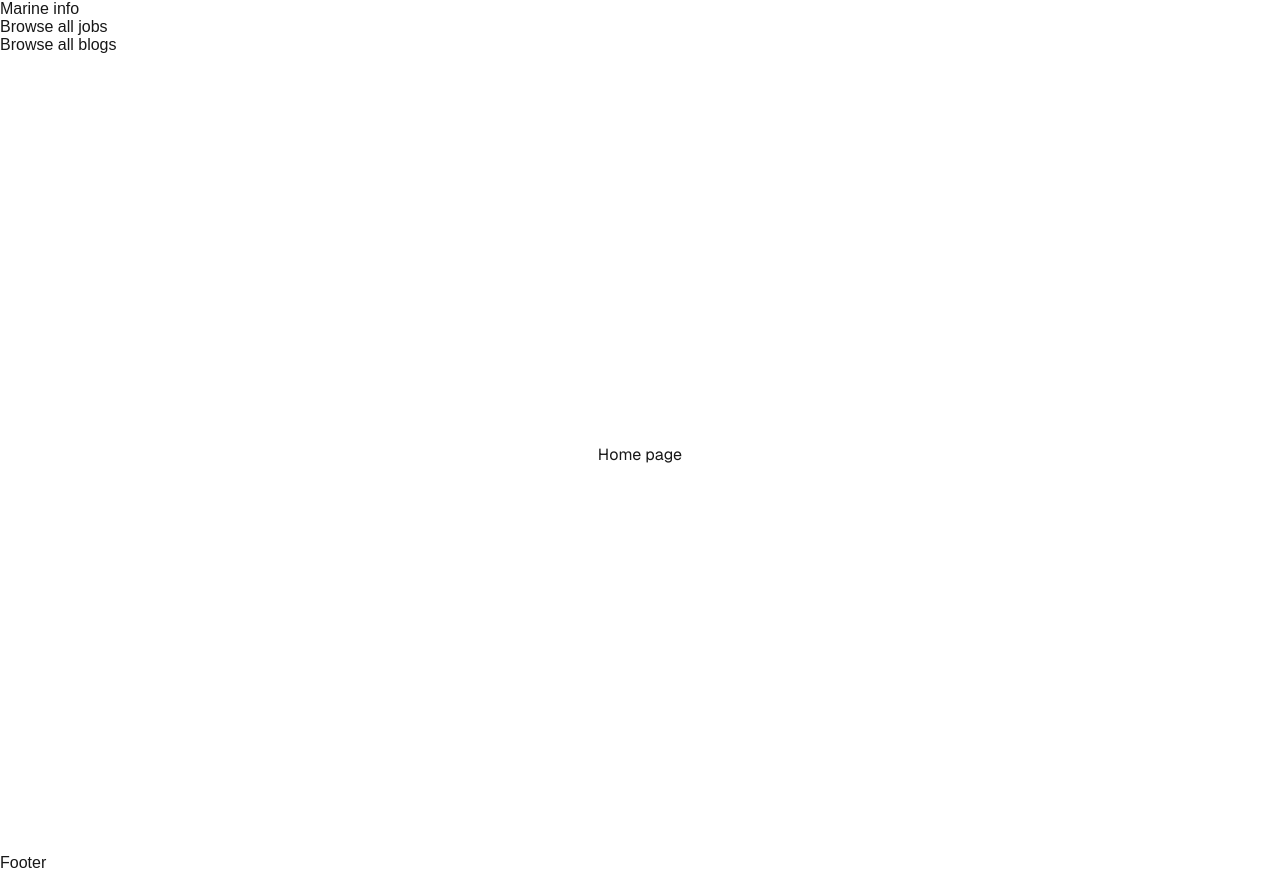
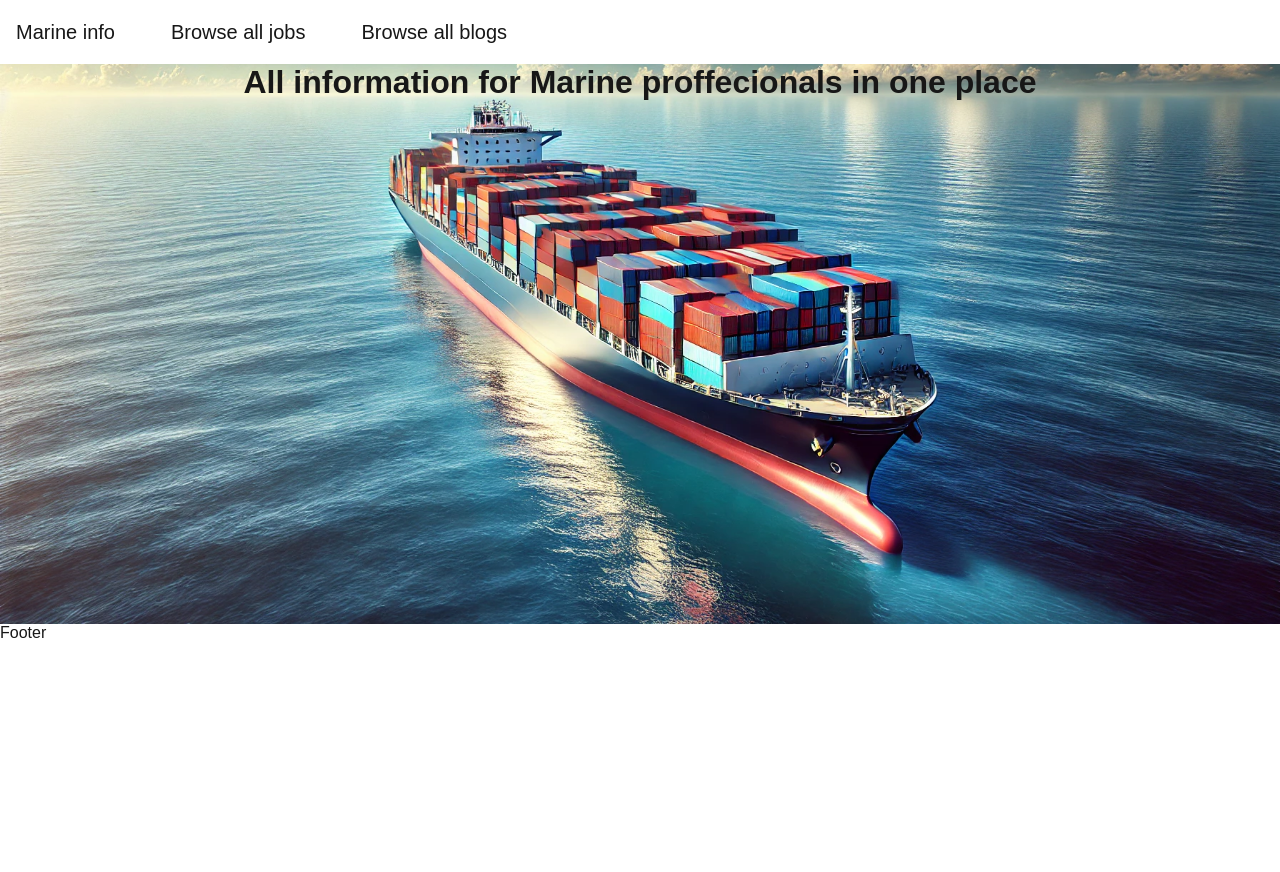
Before and after one commit to KostovPV/info-app, a Next.js app: page / in a window 1280 px wide. After the commit the page ends 800 px from the top, so only its background shows below. Built offline with nearby package versions, Linux system fonts and the light colour scheme.

Commit message:
Header and layout edited

```diff
--- a/app/components/Header/Header.js
+++ b/app/components/Header/Header.js
@@ -1,11 +1,12 @@
 import Image from "next/image";
 import Link from "next/link";
-
+import classes from './Header.module.css';
 
 
 export default function Header() {
     return <>
-        <ul>
+        <section className={classes.navigation}>
+            <ul className={classes.list}>
                 <li>
                     <Link href="/">
                         {/* <Image  alt="A plate with food on it" priority /> */}
@@ -19,5 +20,8 @@ export default function Header() {
                     <Link href="/blogs">Browse all blogs</Link>
                 </li>
             </ul>
+
+        </section>
+
     </>
 }
--- a/app/components/Header/Header.module.css
+++ b/app/components/Header/Header.module.css
@@ -0,0 +1,24 @@
+.navigation {
+    display: flex;
+    width: 100%;
+    height: 4rem;
+    justify-content: space-between;
+    align-items: center;
+}
+
+.list {
+    display: flex;
+    list-style: none;
+    padding: 0;
+    margin: 0;
+    list-style: none;
+    margin: 0;
+    padding: 0;
+    display: flex;
+    gap: 1.5rem;
+    /* font-family: 'Montserrat', sans-serif; */
+    font-size: 1.25rem;
+}
+.list li {
+    margin: 0.5rem 1rem;
+}
--- a/app/layout.js
+++ b/app/layout.js
@@ -22,11 +22,11 @@ export const metadata = {
 export default function RootLayout({ children }) {
   return (
     <html lang="en">
-      <Header />
       <body className={`${geistSans.variable} ${geistMono.variable}`}>
+        <Header />
         {children}
+        <Footer />
       </body>
-      <Footer />
     </html>
   );
 }
--- a/app/page.js
+++ b/app/page.js
@@ -4,8 +4,8 @@ import styles from "./page.module.css";
 export default function Home() {
   return (<>
     <div className={styles.page}>
+      <h1>All information for Marine proffecionals in one place</h1>
       <main className={styles.main}>
-        <p>Home page</p>
 
       </main>
 
--- a/app/page.module.css
+++ b/app/page.module.css
@@ -1,168 +1,16 @@
 .page {
-  --gray-rgb: 0, 0, 0;
-  --gray-alpha-200: rgba(var(--gray-rgb), 0.08);
-  --gray-alpha-100: rgba(var(--gray-rgb), 0.05);
+  min-height: 35rem;
+  display: flex;
+  flex-direction: column;
+  align-items: center;
+  background-image: url('/containerVessel.webp');
+  background-size: cover;
+  background-repeat: no-repeat;
+  background-position: center;
 
-  --button-primary-hover: #383838;
-  --button-secondary-hover: #f2f2f2;
-
-  display: grid;
-  grid-template-rows: 20px 1fr 20px;
-  align-items: center;
-  justify-items: center;
-  min-height: 100svh;
-  padding: 80px;
-  gap: 64px;
-  font-family: var(--font-geist-sans);
-}
-
-@media (prefers-color-scheme: dark) {
-  .page {
-    --gray-rgb: 255, 255, 255;
-    --gray-alpha-200: rgba(var(--gray-rgb), 0.145);
-    --gray-alpha-100: rgba(var(--gray-rgb), 0.06);
-
-    --button-primary-hover: #ccc;
-    --button-secondary-hover: #1a1a1a;
-  }
 }
 
 .main {
-  display: flex;
-  flex-direction: column;
-  gap: 32px;
-  grid-row-start: 2;
+  font-size: 1.2rem;
+  color: #f5eeee;
 }
-
-.main ol {
-  font-family: var(--font-geist-mono);
-  padding-left: 0;
-  margin: 0;
-  font-size: 14px;
-  line-height: 24px;
-  letter-spacing: -0.01em;
-  list-style-position: inside;
-}
-
-.main li:not(:last-of-type) {
-  margin-bottom: 8px;
-}
-
-.main code {
-  font-family: inherit;
-  background: var(--gray-alpha-100);
-  padding: 2px 4px;
-  border-radius: 4px;
-  font-weight: 600;
-}
-
-.ctas {
-  display: flex;
-  gap: 16px;
-}
-
-.ctas a {
-  appearance: none;
-  border-radius: 128px;
-  height: 48px;
-  padding: 0 20px;
-  border: none;
-  border: 1px solid transparent;
-  transition:
-    background 0.2s,
-    color 0.2s,
-    border-color 0.2s;
-  cursor: pointer;
-  display: flex;
-  align-items: center;
-  justify-content: center;
-  font-size: 16px;
-  line-height: 20px;
-  font-weight: 500;
-}
-
-a.primary {
-  background: var(--foreground);
-  color: var(--background);
-  gap: 8px;
-}
-
-a.secondary {
-  border-color: var(--gray-alpha-200);
-  min-width: 180px;
-}
-
-.footer {
-  grid-row-start: 3;
-  display: flex;
-  gap: 24px;
-}
-
-.footer a {
-  display: flex;
-  align-items: center;
-  gap: 8px;
-}
-
-.footer img {
-  flex-shrink: 0;
-}
-
-/* Enable hover only on non-touch devices */
-@media (hover: hover) and (pointer: fine) {
-  a.primary:hover {
-    background: var(--button-primary-hover);
-    border-color: transparent;
-  }
-
-  a.secondary:hover {
-    background: var(--button-secondary-hover);
-    border-color: transparent;
-  }
-
-  .footer a:hover {
-    text-decoration: underline;
-    text-underline-offset: 4px;
-  }
-}
-
-@media (max-width: 600px) {
-  .page {
-    padding: 32px;
-    padding-bottom: 80px;
-  }
-
-  .main {
-    align-items: center;
-  }
-
-  .main ol {
-    text-align: center;
-  }
-
-  .ctas {
-    flex-direction: column;
-  }
-
-  .ctas a {
-    font-size: 14px;
-    height: 40px;
-    padding: 0 16px;
-  }
-
-  a.secondary {
-    min-width: auto;
-  }
-
-  .footer {
-    flex-wrap: wrap;
-    align-items: center;
-    justify-content: center;
-  }
-}
-
-@media (prefers-color-scheme: dark) {
-  .logo {
-    filter: invert();
-  }
-}
```
Also changed, not shown: public/containerVessel.webp (added). Lines whose indentation alone changed are shown as unchanged.
